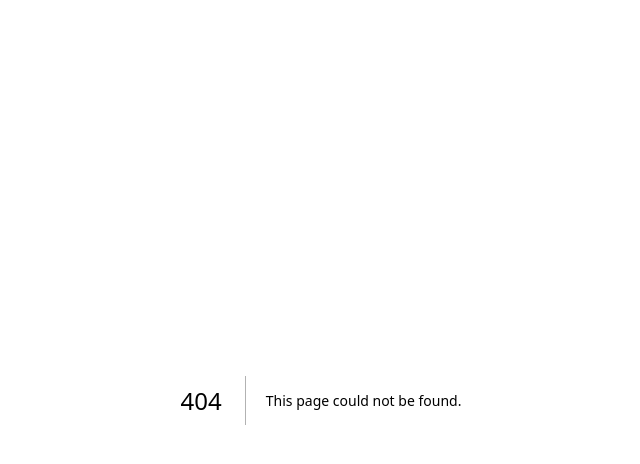
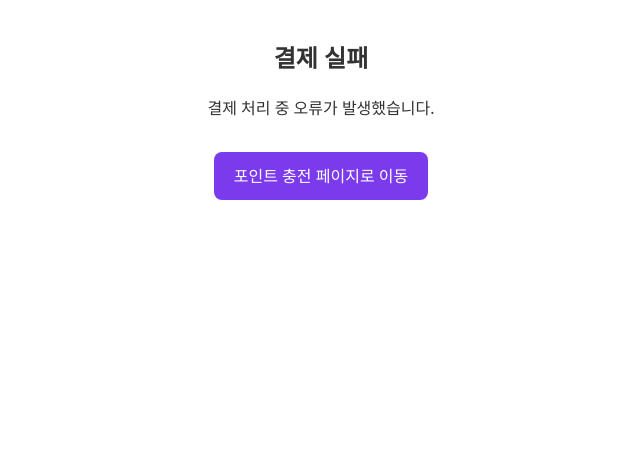
Before and after one commit to URECA-Group1/ureca-group1-frontend, a Next.js app: page /points/fail in a window 1280 px wide. Before the commit this address had no page. Shown: the top 464 px of the page, without its empty margins (319-959 px from the left). Built offline with nearby package versions, Linux system fonts and the light colour scheme.

Commit message:
[Feat] 토스 결제 실패 페이지

```diff
--- /dev/null
+++ b/app/points/fail/page.tsx
@@ -0,0 +1,60 @@
+/**
+ * @file app/points/fail/page.tsx
+ * @author 허영현
+ * @since 2025-12-05
+ * @description 토스 결제 실패 페이지입니다.
+ */
+
+"use client";
+
+import { useSearchParams } from "next/navigation";
+
+export default function FailPage() {
+  const params = useSearchParams();
+
+  const message = params.get("message");
+  const code = params.get("code");
+
+  return (
+    <div
+      style={{
+        padding: "40px 20px",
+        textAlign: "center",
+        color: "#333",
+      }}
+    >
+      <h2 style={{ fontSize: "24px", fontWeight: 700, marginBottom: "20px" }}>
+        결제 실패
+      </h2>
+
+      <p style={{ fontSize: "16px", marginBottom: "8px" }}>
+        결제 처리 중 오류가 발생했습니다.
+      </p>
+
+      {code && (
+        <p style={{ fontSize: "14px", color: "#888" }}>
+          오류 코드: <strong>{code}</strong>
+        </p>
+      )}
+
+      {message && (
+        <p style={{ fontSize: "14px", color: "#888" }}>
+          사유: <strong>{message}</strong>
+        </p>
+      )}
+
+      <button
+        onClick={() => (window.location.href = "/points/charge")}
+        style={{
+          marginTop: "24px",
+          padding: "12px 20px",
+          background: "#7c3aed",
+          color: "#fff",
+          borderRadius: "8px",
+        }}
+      >
+        포인트 충전 페이지로 이동
+      </button>
+    </div>
+  );
+}
```
